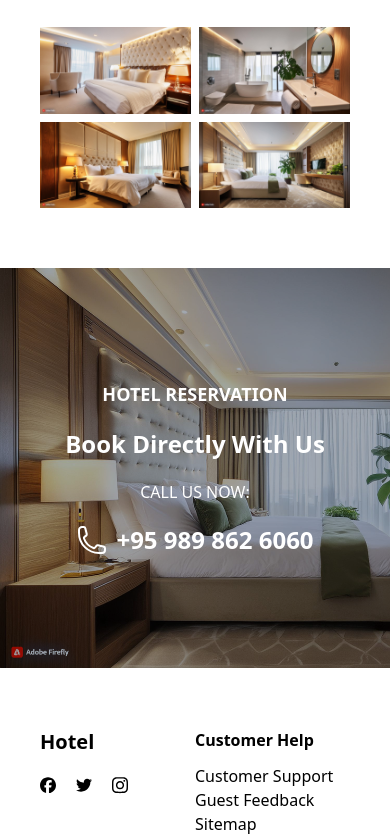
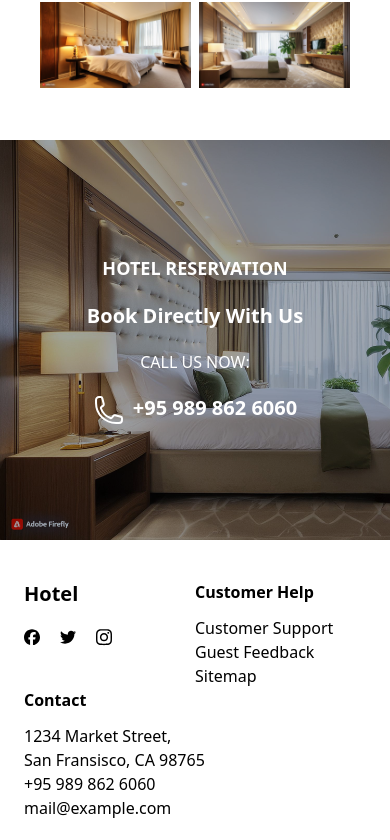
Before and after one commit to yepyaeaung13/react-hotel-landing-page, a React (Vite) app: page / in a window 390 px wide. Shown: the part 5159-5999 px from the top of the page. Built offline with nearby package versions, Linux system fonts and the light colour scheme.

Commit message:
code change

```diff
--- a/src/components/Footer.jsx
+++ b/src/components/Footer.jsx
@@ -6,8 +6,8 @@ import SubHeading from "./partials/SubHeading";
 const Footer = () => {
   return (
     <Container>
-      <div className="grid md:grid-cols-3 grid-cols-2 md:mx-12 mx-5 md:my-10 my-5">
-        <div className="flex flex-col gap-5">
+      <div className="grid md:grid-cols-3 grid-cols-2 md:mx-12 mx-1 md:my-10 my-2">
+        <div className="md:col-span-1 col-span-1 flex flex-col gap-5">
           <MainHeading className={"text-xl"}>Hotel</MainHeading>
           <div className="flex gap-5">
             <svg
@@ -36,7 +36,7 @@ const Footer = () => {
             </svg>
           </div>
         </div>
-        <div className="flex flex-col gap-3">
+        <div className="md:col-span-1 col-span-1 flex flex-col gap-3">
           <SubHeading>Customer Help</SubHeading>
           <div className="flex flex-col">
             <a href="">Customer Support</a>
@@ -44,7 +44,7 @@ const Footer = () => {
             <a href="">Sitemap</a>
           </div>
         </div>
-        <div className="flex flex-col gap-3">
+        <div className="md:col-span-1 col-span-2 flex flex-col gap-3">
           <SubHeading>Contact</SubHeading>
           <div>
             <p>1234 Market Street,</p>
--- a/src/components/HotelBooking.jsx
+++ b/src/components/HotelBooking.jsx
@@ -7,13 +7,13 @@ const HotelBooking = () => {
   return (
     <div
       id="booking"
-      className="md:my-10 my-5 h-[400px] bg-no-repeat bg-cover text-white bg-slate-600/50 bg-blend-multiply flex flex-col gap-5 justify-center items-center"
+      className="md:my-10 my-3 h-[400px] bg-no-repeat bg-cover text-white bg-slate-600/50 bg-blend-multiply flex flex-col gap-5 justify-center items-center"
       style={{ backgroundImage: "url(/bedroom2.jpg)" }}
     >
       <SubHeading className={"text-lg"}>HOTEL RESERVATION</SubHeading>
-      <MainHeading className={"text-2xl"}>Book Directly With Us</MainHeading>
+      <MainHeading className={"text-xl"}>Book Directly With Us</MainHeading>
       <p>CALL US NOW:</p>
-      <MainHeading className={"md:text-5xl text-2xl flex md:gap-5 gap-2"}>
+      <MainHeading className={"md:text-5xl text-xl flex md:gap-5 gap-2"}>
         <svg
           xmlns="http://www.w3.org/2000/svg"
           fill="none"
--- a/src/components/HotelContact.jsx
+++ b/src/components/HotelContact.jsx
@@ -5,7 +5,7 @@ import MainHeading from "./partials/MainHeading";
 const HotelContact = () => {
   return (
     <Container>
-      <div className="md:mx-12 mx-5 md:my-10 my-5 flex flex-col gap-5">
+      <div className="md:mx-12 mx-1 md:my-10 my-2 flex flex-col gap-5">
         <MainHeading className={"text-2xl"}>Hotel Information</MainHeading>
         <div className="grid md:grid-cols-3 grid-cols-1 gap-5">
           <div className="md:col-span-1 flex items-start gap-2">
```
